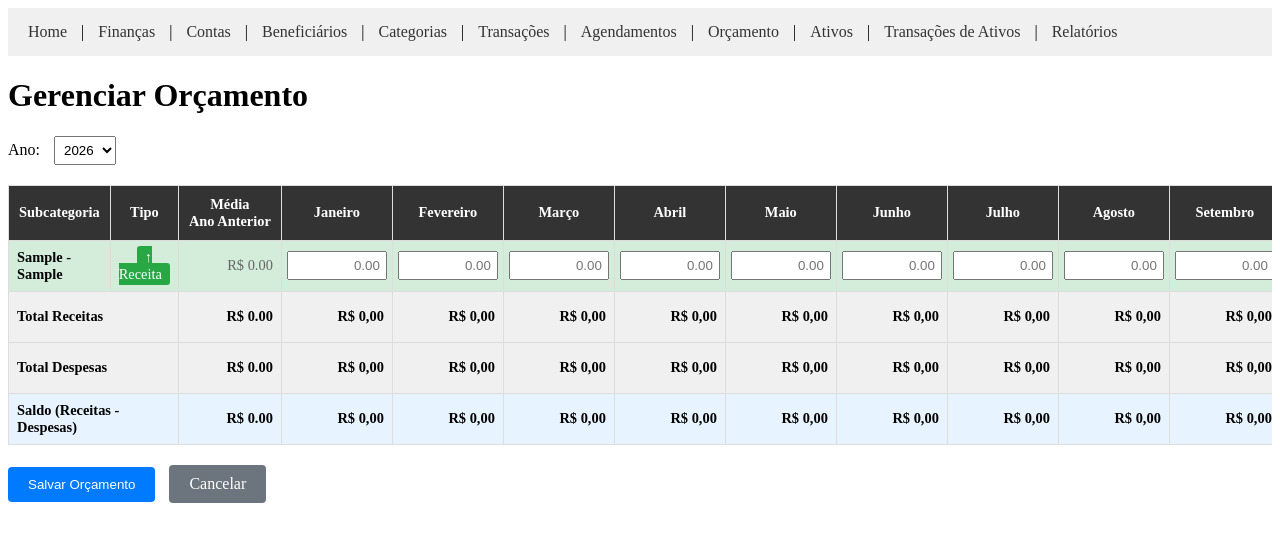
After one commit to jrmilagre/own_system, a Django app: page /finance/budgets/ in a window 1280 px wide. The commit adds this page. Shown: the top 542 px of the page. Run offline with Django 4.2, Linux system fonts and the light colour scheme; tables that the repository leaves empty hold one stand-in row (values such as "Sample post").

Commit message:
feat: cadastro de orçamento

```diff
--- a/apps/finance/templates/finance/base.html
+++ b/apps/finance/templates/finance/base.html
@@ -80,6 +80,7 @@
         <a href="{% url 'finance:category_list' %}">Categorias</a> |
         <a href="{% url 'finance:transaction_list' %}">Transações</a> |
         <a href="{% url 'finance:scheduler_list' %}">Agendamentos</a> |
+        <a href="{% url 'finance:budget_manage' %}">Orçamento</a> |
         <a href="{% url 'finance:asset_list' %}">Ativos</a> |
         <a href="{% url 'finance:asset_transaction_list' %}">Transações de Ativos</a> |
         <div class="dropdown">
--- /dev/null
+++ b/apps/finance/templates/finance/budget_manage.html
@@ -0,0 +1,257 @@
+{% extends 'finance/base.html' %}
+
+{% block title %}Gerenciar Orçamento{% endblock %}
+
+{% block content %}
+<h1>Gerenciar Orçamento</h1>
+
+<form method="get" action="{% url 'finance:budget_manage' %}" style="margin-bottom: 20px;">
+    <label for="year">Ano:</label>
+    <select name="year" id="year" onchange="this.form.submit()" style="padding: 5px; margin-left: 10px;">
+        {% for year in years %}
+            <option value="{{ year }}" {% if year == selected_year %}selected{% endif %}>
+                {{ year }}
+            </option>
+        {% endfor %}
+    </select>
+</form>
+
+<form method="post" id="budgetForm">
+    {% csrf_token %}
+    <input type="hidden" name="year" value="{{ selected_year }}">
+
+    <div style="overflow-x: auto;">
+        <table id="budgetTable" style="width: 100%; border-collapse: collapse; border: 1px solid #ddd;">
+            <thead style="background-color: #333; color: white;">
+                <tr>
+                    <th rowspan="2" style="vertical-align: middle; padding: 10px; border: 1px solid #ddd;">Subcategoria</th>
+                    <th rowspan="2" style="vertical-align: middle; padding: 10px; border: 1px solid #ddd;">Tipo</th>
+                    <th rowspan="2" style="vertical-align: middle; padding: 10px; border: 1px solid #ddd;">Média<br>Ano Anterior</th>
+                    {% for month_num, month_name in months %}
+                        <th style="padding: 10px; border: 1px solid #ddd; text-align: center;">{{ month_name }}</th>
+                    {% endfor %}
+                    <th rowspan="2" style="vertical-align: middle; padding: 10px; border: 1px solid #ddd;">Total<br>Anual</th>
+                </tr>
+            </thead>
+            <tbody>
+                {% for item in budget_data %}
+                    <tr class="{% if item.default_transaction_type == 'CR' %}budget-credit{% else %}budget-debit{% endif %}">
+                        <td style="padding: 8px; border: 1px solid #ddd;"><strong>{{ item.subcategory }}</strong></td>
+                        <td style="padding: 8px; border: 1px solid #ddd; text-align: center;">
+                            {% if item.default_transaction_type == 'CR' %}
+                                <span style="background-color: #28a745; color: white; padding: 3px 8px; border-radius: 3px;">↑ Receita</span>
+                            {% else %}
+                                <span style="background-color: #dc3545; color: white; padding: 3px 8px; border-radius: 3px;">↓ Despesa</span>
+                            {% endif %}
+                        </td>
+                        <td style="padding: 8px; border: 1px solid #ddd; text-align: right;">
+                            <span style="color: #666;">R$ {{ item.avg_previous_year|floatformat:2 }}</span>
+                        </td>
+                        {% for month in item.months %}
+                            <td style="padding: 5px; border: 1px solid #ddd;">
+                                <input type="text"
+                                       name="budget_{{ item.subcategory.id }}_{{ month.month }}"
+                                       value="{% if month.amount %}{{ month.amount|floatformat:2 }}{% endif %}"
+                                       class="budget-input"
+                                       data-subcategory="{{ item.subcategory.id }}"
+                                       data-month="{{ month.month }}"
+                                       data-type="{{ item.default_transaction_type }}"
+                                       placeholder="0.00"
+                                       style="width: 100%; padding: 5px; text-align: right; box-sizing: border-box;">
+                            </td>
+                        {% endfor %}
+                        <td style="padding: 8px; border: 1px solid #ddd; text-align: right;">
+                            <strong class="total-row" data-subcategory="{{ item.subcategory.id }}">
+                                R$ {{ item.total_year|floatformat:2 }}
+                            </strong>
+                        </td>
+                    </tr>
+                {% endfor %}
+            </tbody>
+            <tfoot style="background-color: #f0f0f0;">
+                <tr>
+                    <td colspan="2" style="padding: 8px; border: 1px solid #ddd;"><strong>Total Receitas</strong></td>
+                    <td style="padding: 8px; border: 1px solid #ddd; text-align: right;">
+                        <strong id="totalAvgPreviousCredit">R$ 0.00</strong>
+                    </td>
+                    {% for month_num, month_name in months %}
+                        <td style="padding: 8px; border: 1px solid #ddd; text-align: right;">
+                            <strong class="total-column-credit" data-month="{{ month_num }}">
+                                R$ 0.00
+                            </strong>
+                        </td>
+                    {% endfor %}
+                    <td style="padding: 8px; border: 1px solid #ddd; text-align: right;">
+                        <strong id="totalCredit">R$ 0.00</strong>
+                    </td>
+                </tr>
+                <tr>
+                    <td colspan="2" style="padding: 8px; border: 1px solid #ddd;"><strong>Total Despesas</strong></td>
+                    <td style="padding: 8px; border: 1px solid #ddd; text-align: right;">
+                        <strong id="totalAvgPreviousDebit">R$ 0.00</strong>
+                    </td>
+                    {% for month_num, month_name in months %}
+                        <td style="padding: 8px; border: 1px solid #ddd; text-align: right;">
+                            <strong class="total-column-debit" data-month="{{ month_num }}">
+                                R$ 0.00
+                            </strong>
+                        </td>
+                    {% endfor %}
+                    <td style="padding: 8px; border: 1px solid #ddd; text-align: right;">
+                        <strong id="totalDebit">R$ 0.00</strong>
+                    </td>
+                </tr>
+                <tr style="background-color: #e7f3ff;">
+                    <td colspan="2" style="padding: 8px; border: 1px solid #ddd;"><strong>Saldo (Receitas - Despesas)</strong></td>
+                    <td style="padding: 8px; border: 1px solid #ddd; text-align: right;">
+                        <strong id="totalAvgPreviousBalance">R$ 0.00</strong>
+                    </td>
+                    {% for month_num, month_name in months %}
+                        <td style="padding: 8px; border: 1px solid #ddd; text-align: right;">
+                            <strong class="total-column-balance" data-month="{{ month_num }}">
+                                R$ 0.00
+                            </strong>
+                        </td>
+                    {% endfor %}
+                    <td style="padding: 8px; border: 1px solid #ddd; text-align: right;">
+                        <strong id="grandTotal">R$ 0.00</strong>
+                    </td>
+                </tr>
+            </tfoot>
+        </table>
+    </div>
+
+    <div style="margin-top: 20px;">
+        <button type="submit" style="padding: 10px 20px; background-color: #007bff; color: white; border: none; cursor: pointer; border-radius: 4px;">
+            Salvar Orçamento
+        </button>
+        <a href="{% url 'finance:index' %}" style="padding: 10px 20px; background-color: #6c757d; color: white; text-decoration: none; border-radius: 4px; display: inline-block; margin-left: 10px;">
+            Cancelar
+        </a>
+    </div>
+</form>
+
+<script>
+document.addEventListener('DOMContentLoaded', function() {
+    // Calcular totais ao carregar
+    calculateTotals();
+
+    // Calcular totais ao digitar
+    document.querySelectorAll('.budget-input').forEach(input => {
+        input.addEventListener('input', function() {
+            calculateRowTotal(this);
+            calculateTotals();
+        });
+    });
+
+    function calculateRowTotal(input) {
+        const subcategoryId = input.dataset.subcategory;
+        let total = 0;
+
+        // Somar todos os meses desta subcategoria
+        document.querySelectorAll(`input[data-subcategory="${subcategoryId}"]`).forEach(inp => {
+            const value = parseFloat(inp.value.replace(',', '.')) || 0;
+            total += value;
+        });
+
+        // Atualizar total da linha
+        const totalRow = document.querySelector(`.total-row[data-subcategory="${subcategoryId}"]`);
+        if (totalRow) {
+            totalRow.textContent = 'R$ ' + total.toFixed(2).replace('.', ',');
+        }
+    }
+
+    function calculateTotals() {
+        // Calcular totais por coluna (mês) separados por tipo
+        {% for month_num, month_name in months %}
+            let totalMonth{{ month_num }}Credit = 0;
+            let totalMonth{{ month_num }}Debit = 0;
+
+            document.querySelectorAll(`input[data-month="{{ month_num }}"]`).forEach(input => {
+                const value = parseFloat(input.value.replace(',', '.')) || 0;
+                const type = input.dataset.type;
+                if (type === 'CR') {
+                    totalMonth{{ month_num }}Credit += value;
+                } else {
+                    totalMonth{{ month_num }}Debit += value;
+                }
+            });
+
+            const totalCol{{ month_num }}Credit = document.querySelector(`.total-column-credit[data-month="{{ month_num }}"]`);
+            if (totalCol{{ month_num }}Credit) {
+                totalCol{{ month_num }}Credit.textContent = 'R$ ' + totalMonth{{ month_num }}Credit.toFixed(2).replace('.', ',');
+            }
+
+            const totalCol{{ month_num }}Debit = document.querySelector(`.total-column-debit[data-month="{{ month_num }}"]`);
+            if (totalCol{{ month_num }}Debit) {
+                totalCol{{ month_num }}Debit.textContent = 'R$ ' + totalMonth{{ month_num }}Debit.toFixed(2).replace('.', ',');
+            }
+
+            const totalCol{{ month_num }}Balance = document.querySelector(`.total-column-balance[data-month="{{ month_num }}"]`);
+            if (totalCol{{ month_num }}Balance) {
+                const balance = totalMonth{{ month_num }}Credit - totalMonth{{ month_num }}Debit;
+                totalCol{{ month_num }}Balance.textContent = 'R$ ' + balance.toFixed(2).replace('.', ',');
+            }
+        {% endfor %}
+
+        // Calcular totais gerais por tipo
+        let totalCredit = 0;
+        let totalDebit = 0;
+
+        document.querySelectorAll('.budget-input').forEach(input => {
+            const value = parseFloat(input.value.replace(',', '.')) || 0;
+            const type = input.dataset.type;
+            if (type === 'CR') {
+                totalCredit += value;
+            } else {
+                totalDebit += value;
+            }
+        });
+
+        const totalCreditEl = document.getElementById('totalCredit');
+        if (totalCreditEl) {
+            totalCreditEl.textContent = 'R$ ' + totalCredit.toFixed(2).replace('.', ',');
+        }
+
+        const totalDebitEl = document.getElementById('totalDebit');
+        if (totalDebitEl) {
+            totalDebitEl.textContent = 'R$ ' + totalDebit.toFixed(2).replace('.', ',');
+        }
+
+        const grandTotalEl = document.getElementById('grandTotal');
+        if (grandTotalEl) {
+            const balance = totalCredit - totalDebit;
+            grandTotalEl.textContent = 'R$ ' + balance.toFixed(2).replace('.', ',');
+        }
+    }
+});
+</script>
+
+<style>
+.budget-input {
+    min-width: 100px;
+}
+#budgetTable {
+    font-size: 0.9rem;
+}
+#budgetTable th {
+    text-align: center;
+    white-space: nowrap;
+}
+#budgetTable td {
+    vertical-align: middle;
+}
+.budget-credit {
+    background-color: #d4edda !important;
+}
+.budget-debit {
+    background-color: #f8d7da !important;
+}
+.budget-credit:hover {
+    background-color: #c3e6cb !important;
+}
+.budget-debit:hover {
+    background-color: #f5c6cb !important;
+}
+</style>
+{% endblock %}
--- a/apps/finance/urls.py
+++ b/apps/finance/urls.py
@@ -66,4 +66,6 @@ urlpatterns = [
     path('reports/', views.reports_index, name='reports_index'),
     path('reports/account-statement/', views.account_statement, name='account_statement'),
     path('reports/asset-stock-position/', views.asset_stock_position_report, name='asset_stock_position_report'),
+    # Budget URLs
+    path('budgets/', views.budget_manage, name='budget_manage'),
 ]
--- a/apps/finance/views.py
+++ b/apps/finance/views.py
@@ -1,10 +1,11 @@
 from django.shortcuts import render, redirect, get_object_or_404
+from django.urls import reverse
 from django.contrib import messages
 from django.http import JsonResponse
 from django.db import transaction as db_transaction
 from datetime import datetime, date
 import uuid
-from .models import Account, Beneficiary, Category, Subcategory, Transaction, Scheduler, Asset, AssetTransaction, AssetPosition
+from .models import Account, Beneficiary, Category, Subcategory, Transaction, Scheduler, Asset, AssetTransaction, AssetPosition, Budget
 from .forms import (
     AccountForm, BeneficiaryForm, CategoryForm, SubcategoryForm, TransactionForm, SchedulerForm,
     MultipleTransactionForm, MultipleTransactionItemForm, MultipleTransactionItemFormSet,
@@ -1968,3 +1969,115 @@ def asset_stock_position_report(request):
         'report_data': report_data,
         'total_value_all': total_value_all,
     })
+
+
+def budget_manage(request):
+    """View para gerenciar orçamento em formato de tabela dinâmica"""
+    from decimal import Decimal, InvalidOperation
+
+    # Obter ano selecionado (query param ou ano atual)
+    selected_year = int(request.GET.get('year', date.today().year))
+
+    # Obter todas as subcategorias ordenadas por categoria/subcategoria
+    subcategories = Subcategory.objects.all().select_related('category').order_by('category', 'subcategory')
+
+    # Buscar orçamentos do ano selecionado
+    budgets = Budget.objects.filter(
+        budget_date__year=selected_year
+    ).select_related('subcategory', 'subcategory__category')
+
+    # Criar dicionário para acesso rápido: key = (subcategory_id, month) -> amount
+    budgets_dict = {}
+    for budget in budgets:
+        key = (budget.subcategory_id, budget.month)
+        budgets_dict[key] = budget.amount
+
+    # Preparar dados para o template
+    budget_data = []
+    for subcategory in subcategories:
+        # Calcular média do ano anterior
+        avg_previous = Budget.get_average_previous_year(subcategory, selected_year)
+
+        # Obter valores dos 12 meses
+        months_data = []
+        total_year = Decimal('0.00')
+        for month in range(1, 13):
+            key = (subcategory.id, month)
+            amount = budgets_dict.get(key, Decimal('0.00'))
+            months_data.append({
+                'month': month,
+                'amount': amount
+            })
+            total_year += amount
+
+        budget_data.append({
+            'subcategory': subcategory,
+            'default_transaction_type': subcategory.default_transaction_type,
+            'avg_previous_year': avg_previous,
+            'months': months_data,
+            'total_year': total_year
+        })
+
+    # Calcular totais separados por tipo
+    totals_by_type = Budget.get_totals_by_type(selected_year)
+
+    # Processar POST (salvar orçamento)
+    if request.method == 'POST':
+        year = int(request.POST.get('year', selected_year))
+
+        with db_transaction.atomic():
+            # Processar cada subcategoria
+            for subcategory in subcategories:
+                for month in range(1, 13):
+                    field_name = f"budget_{subcategory.id}_{month}"
+                    value = request.POST.get(field_name, '').strip()
+
+                    if value:
+                        try:
+                            # Converter valor (tratar vírgula/ponto decimal)
+                            value = value.replace(',', '.')
+                            amount = Decimal(value)
+
+                            # Criar budget_date usando date(year, month, 1) (sempre dia 1)
+                            budget_date = date(year, month, 1)
+
+                            # Usar update_or_create com subcategory e budget_date
+                            Budget.objects.update_or_create(
+                                subcategory=subcategory,
+                                budget_date=budget_date,
+                                defaults={'amount': amount}
+                            )
+                        except (ValueError, InvalidOperation):
+                            pass  # Ignorar valores inválidos
+                    else:
+                        # Se o campo estiver vazio, remover o orçamento se existir
+                        budget_date = date(year, month, 1)
+                        Budget.objects.filter(
+                            subcategory=subcategory,
+                            budget_date=budget_date
+                        ).delete()
+
+            messages.success(request, f'Orçamento de {year} salvo com sucesso!')
+            return redirect(f"{reverse('finance:budget_manage')}?year={year}")
+
+    # Anos disponíveis (últimos 5 anos + próximos 2)
+    current_year = date.today().year
+    years = list(range(current_year - 5, current_year + 3))
+
+    # Nomes dos meses
+    months = [
+        (1, 'Janeiro'), (2, 'Fevereiro'), (3, 'Março'),
+        (4, 'Abril'), (5, 'Maio'), (6, 'Junho'),
+        (7, 'Julho'), (8, 'Agosto'), (9, 'Setembro'),
+        (10, 'Outubro'), (11, 'Novembro'), (12, 'Dezembro'),
+    ]
+
+    context = {
+        'budget_data': budget_data,
+        'selected_year': selected_year,
+        'years': years,
+        'months': months,
+        'totals_by_type': totals_by_type,
+    }
+
+    return render(request, 'finance/budget_manage.html', context)
```
Also changed, not shown: apps/finance/admin.py (+33 -0 lines), apps/finance/models.py (+102 -0 lines), apps/finance/migrations/0019_budget.py (added).
